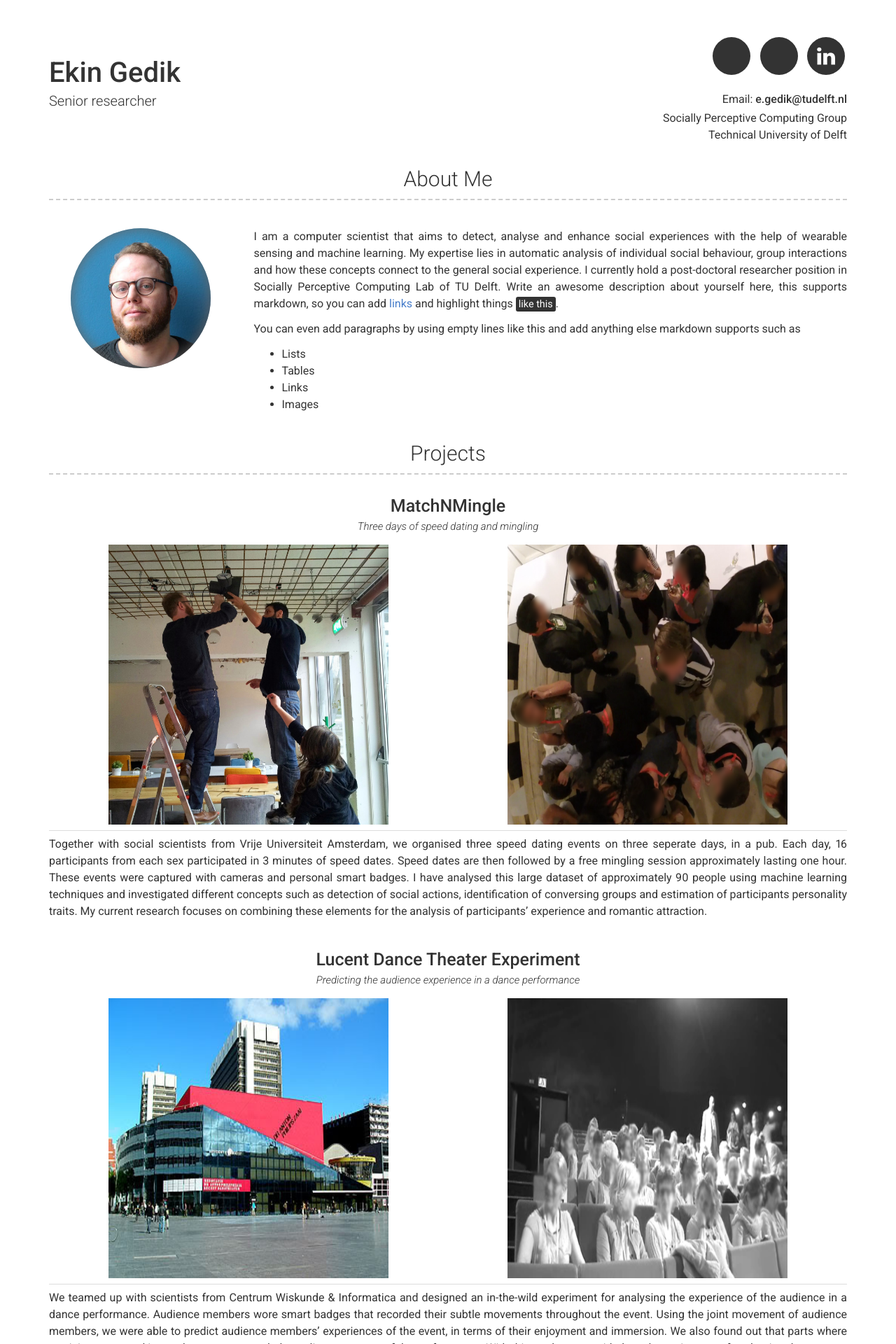
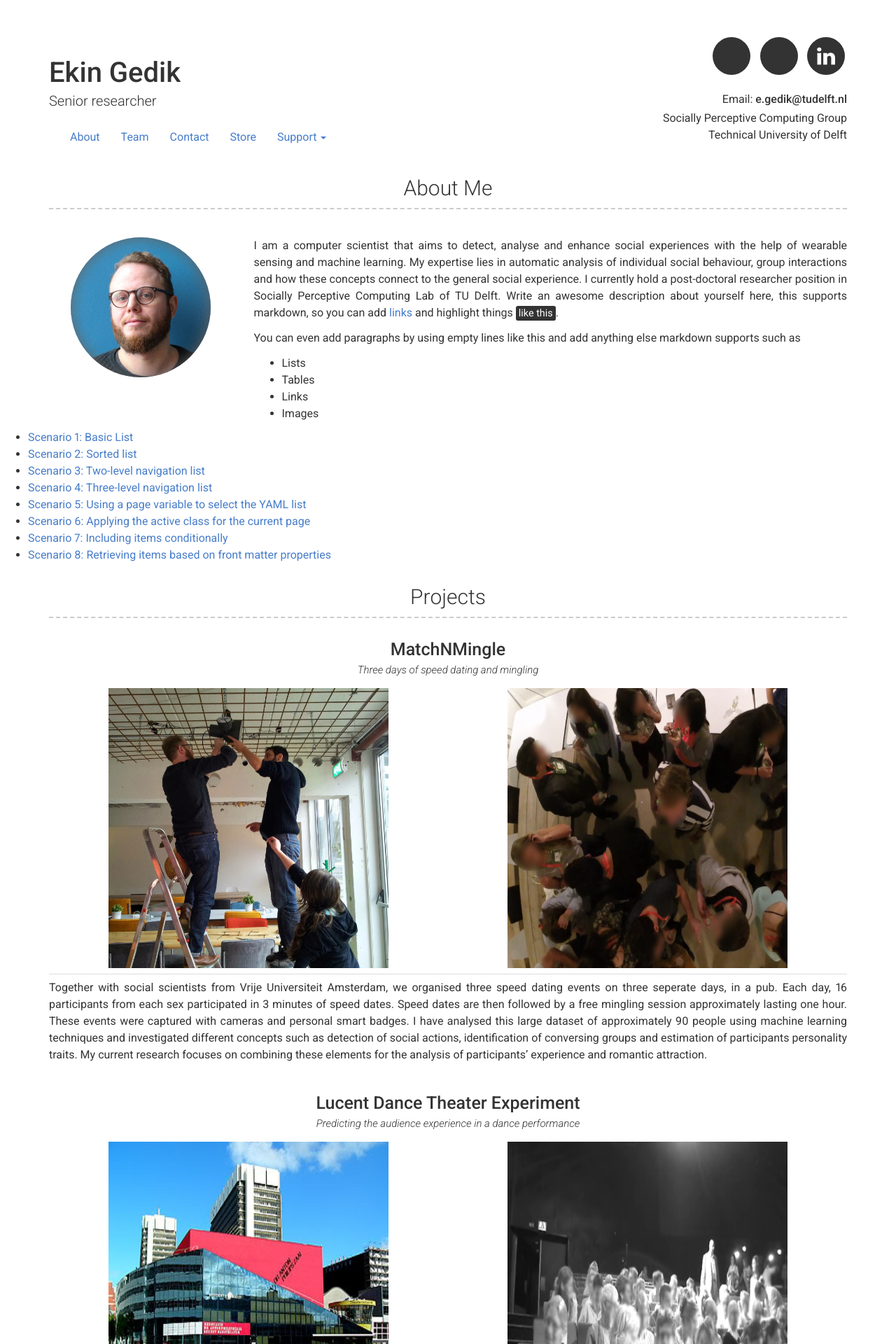
Before and after one commit to ekingedik/ekingedik.github.io, a Jekyll site: the page built from index.md, in a window 1280 px wide. Shown: the top 1920 px of the page at 70% size. Built offline with Jekyll 4.4.1, drawn with Linux system fonts in a browser that asks for light colours; a style sheet for code colours, icons or effects is not loaded; some of the changed text lies outside the part shown.

Commit message:
many changes

```diff
--- a/_includes/header.html
+++ b/_includes/header.html
@@ -4,6 +4,39 @@
     <div class="col-xs-12 col-sm-6 col-md-6 col-lg-8 header-left">
       <h1>{{ site.name | escape }}</h1>
       <h2>{{ site.title | escape }}</h2>
+
+      <nav id="navbar" class="collapse navbar-collapse">
+          <ul class="nav navbar-nav">
+              {% assign links = site.data.navigation %}
+              {% for link in links %}
+                  {% assign class = nil %}
+                  {% if page.url contains link.url %}
+                      {% assign class = 'active' %}
+                  {% endif %}
+                  {% if link.sublinks %}
+                      <li class="dropdown {{ class }}">
+                          <a href="{{ site.url }}{{ site.baseurl }}{{ link.url }}" class="dropdown-toggle" data-toggle="dropdown" role="button" aria-haspopup="true" aria-expanded="false">{{ link.title }} <span class="caret"></span></a>
+                          <ul class="dropdown-menu">
+                              {% for sublink in link.sublinks %}
+                                  {% if sublink.title == 'separator' %}
+                                      <li role="separator" class="divider"></li>
+                                  {% else %}
+                                      <li>
+                                          <a href="{{ site.url }}{{ site.baseurl }}{{ sublink.url }}">{{ sublink.title }}</a>
+                                      </li>
+                                  {% endif %}
+                              {% endfor %}
+                          </ul>
+                      </li>
+                  {% else %}
+                      <li class="{{ class }}">
+                          <a href="{{ site.url }}{{ site.baseurl }}{{ link.url }}">{{ link.title }}</a>
+                      </li>
+                  {% endif %}
+              {% endfor %}
+          </ul>
+      </nav>
+
     </div>
     <div class="col-xs-12 col-sm-6 col-md-6 col-lg-4 header-right">
       <ul class="icons no-print">
--- a/_includes/projects.html
+++ b/_includes/projects.html
@@ -1,5 +1,5 @@
 <div class="container projects-container">
-  <h3>{{ site.projects_title | default: "Projects" }}</h3>
+  <h3 id="scenario-1-basic-list">{{ site.projects_title | default: "Projects" }}</h3>
   {% for project in site.data.projects %}
     {% include {{ project.layout | default: 'left' | append: ".html" }} item=project %}
   {% endfor %}
--- a/_layouts/default.html
+++ b/_layouts/default.html
@@ -2,16 +2,22 @@
 <html lang="{{ page.lang | default: site.lang | default: " en " }}">
 
 {%- include head.html -%}
-
 <body>
 
   {%- include header.html -%}
-
   <main class="page-content" aria-label="Content">
     <div class="wrapper">
-
       {%- include about.html -%}
-
+      <ul id="markdown-toc">
+          <li><a href="#scenario-1-basic-list" id="markdown-toc-scenario-1-basic-list">Scenario 1: Basic List</a></li>
+          <li><a href="#scenario-2-sorted-list" id="markdown-toc-scenario-2-sorted-list">Scenario 2: Sorted list</a></li>
+          <li><a href="#scenario-3-two-level-navigation-list" id="markdown-toc-scenario-3-two-level-navigation-list">Scenario 3: Two-level navigation list</a></li>
+          <li><a href="#scenario-4-three-level-navigation-list" id="markdown-toc-scenario-4-three-level-navigation-list">Scenario 4: Three-level navigation list</a></li>
+          <li><a href="#scenario-5-using-a-page-variable-to-select-the-yaml-list" id="markdown-toc-scenario-5-using-a-page-variable-to-select-the-yaml-list">Scenario 5: Using a page variable to select the YAML list</a></li>
+          <li><a href="#scenario-6-applying-the-active-class-for-the-current-page" id="markdown-toc-scenario-6-applying-the-active-class-for-the-current-page">Scenario 6: Applying the active class for the current page</a></li>
+          <li><a href="#scenario-7-including-items-conditionally" id="markdown-toc-scenario-7-including-items-conditionally">Scenario 7: Including items conditionally</a></li>
+          <li><a href="#scenario-8-retrieving-items-based-on-front-matter-properties" id="markdown-toc-scenario-8-retrieving-items-based-on-front-matter-properties">Scenario 8: Retrieving items based on front matter properties</a></li>
+        </ul>
       {%- if site.data.projects.size > 0 -%}
         {%- include projects.html -%}
       {%- endif -%}
--- a/assets/main.scss
+++ b/assets/main.scss
@@ -3,3 +3,7 @@
 ---
 
 @import 'modern-resume-theme';
+.responsive {
+    max-width: 100%;
+    height: auto;
+  }
```
Also changed, not shown: _data/experience.yml (+14 -0 lines), _data/navigation.yaml (added, +18 -0 lines), _data/projects.yml (+23 -5 lines), _includes/navigation.html (added, +40 -0 lines).
